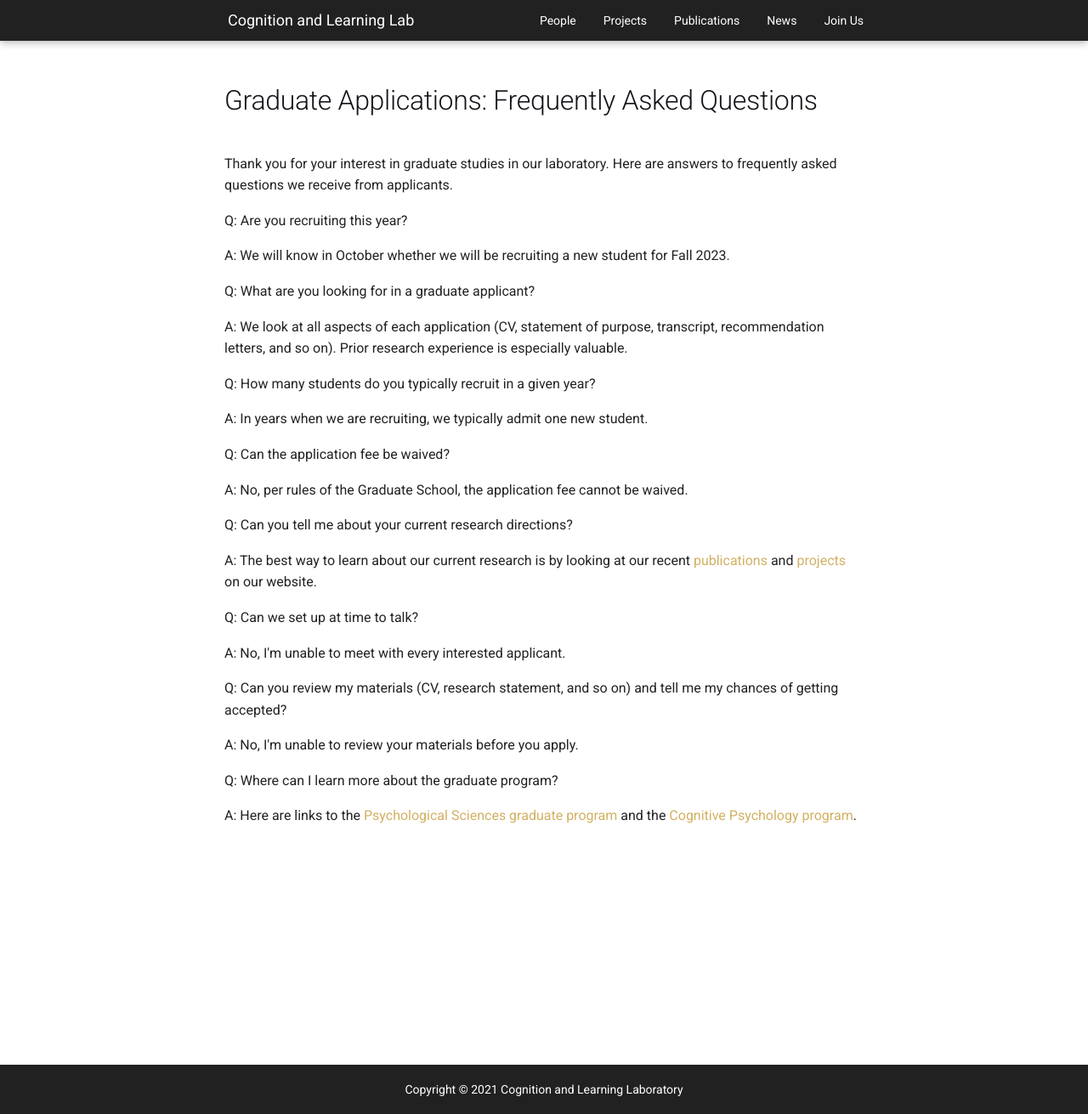
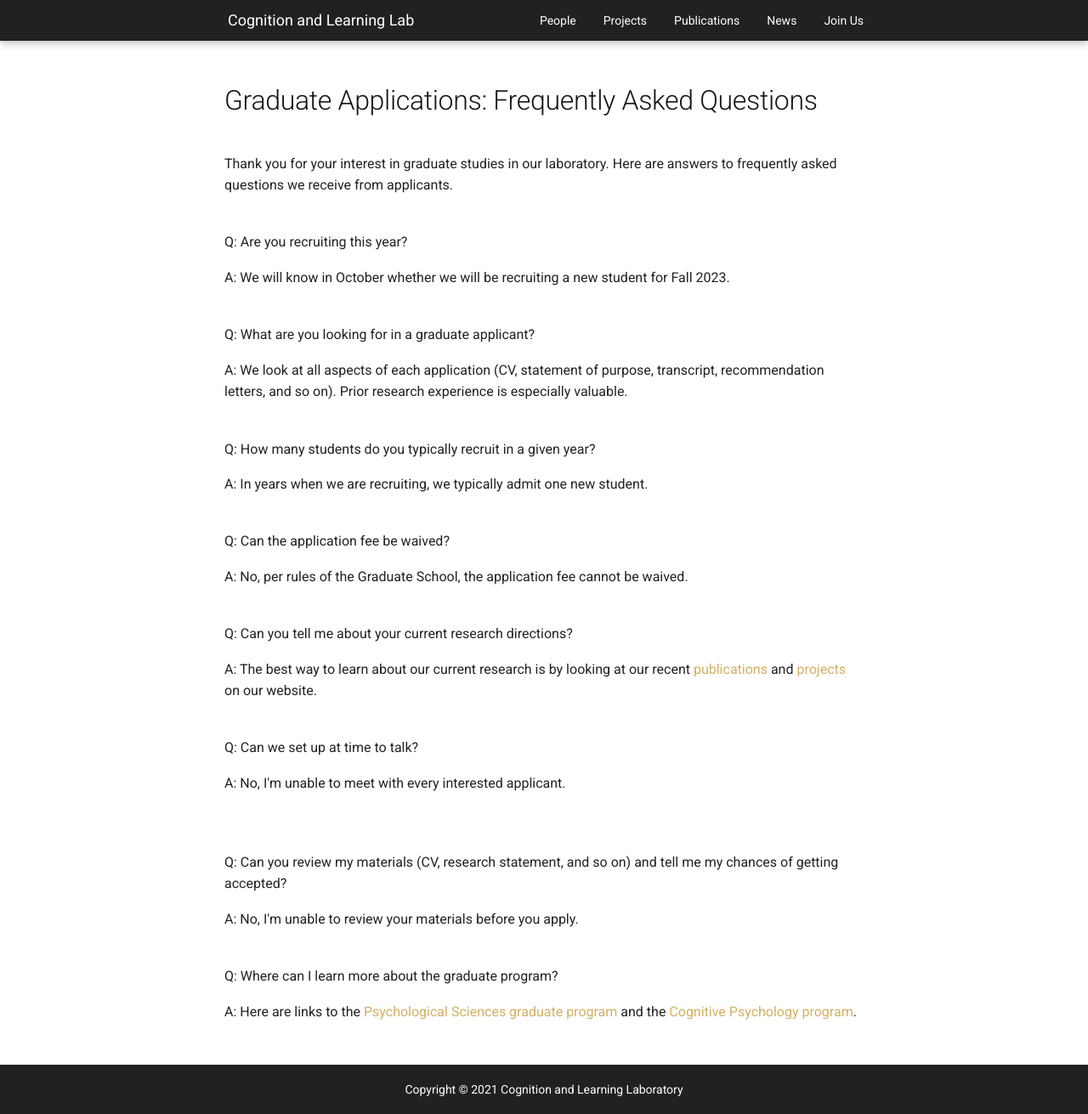
Before and after one commit to shivanya-chandra/pcllab.github.io, an MkDocs documentation site: the page built from docs/joinus/graduate.md, in a window 1280 px wide and 1311 px high. Shown: the whole window at 85% size. Built offline with MkDocs 1.6.1 and Material for MkDocs 9.7.7, drawn with Linux system fonts in a browser that asks for light colours.

Commit message:
Update graduate.md

```diff
--- a/docs/joinus/graduate.md
+++ b/docs/joinus/graduate.md
@@ -7,43 +7,44 @@ hide:
 # Graduate Applications: Frequently Asked Questions
 
 Thank you for your interest in graduate studies in our laboratory. Here are answers to frequently asked questions we receive from applicants.
-
+<br><br>
 
 Q: Are you recruiting this year?
 
 A: We will know in October whether we will be recruiting a new student for Fall 2023.
-
+<br><br>
 
 Q: What are you looking for in a graduate applicant?
 
 A: We look at all aspects of each application (CV, statement of purpose, transcript, recommendation letters, and so on). Prior research experience is especially valuable.
-
+<br><br>
 
 Q: How many students do you typically recruit in a given year?
 
 A: In years when we are recruiting, we typically admit one new student.
-
+<br><br>
 
 Q: Can the application fee be waived?
 
 A: No, per rules of the Graduate School, the application fee cannot be waived.
-
+<br><br>
 
 Q: Can you tell me about your current research directions?
 
-A: The best way to learn about our current research is by looking at our recent [publications](../publications/){target="_blank" rel="noreferrer"} and [projects](../projects/){target="_blank" rel="noreferrer"} on our website.
-
+A: The best way to learn about our current research is by looking at our recent [publications](../../publications/){target="_blank" rel="noreferrer"} and [projects](../../projects/){target="_blank" rel="noreferrer"} on our website.
+<br><br>
 
 Q: Can we set up at time to talk?
 
 A: No, I'm unable to meet with every interested applicant.
-
+<br><br>
 
 Q: Can you review my materials (CV, research statement, and so on) and tell me my chances of getting accepted?
 
 A: No, I'm unable to review your materials before you apply.
-
+<br><br>
 
 Q: Where can I learn more about the graduate program?
 
 A: Here are links to the [Psychological Sciences graduate program](https://www.purdue.edu/hhs/psy/graduate/index.html){target="_blank" rel="noreferrer"} and the [Cognitive Psychology program](https://www.purdue.edu/hhs/psy/graduate/graduate_training_areas/cognitive_psychology/index.html){target="_blank" rel="noreferrer"}.
+<br><br>
```
